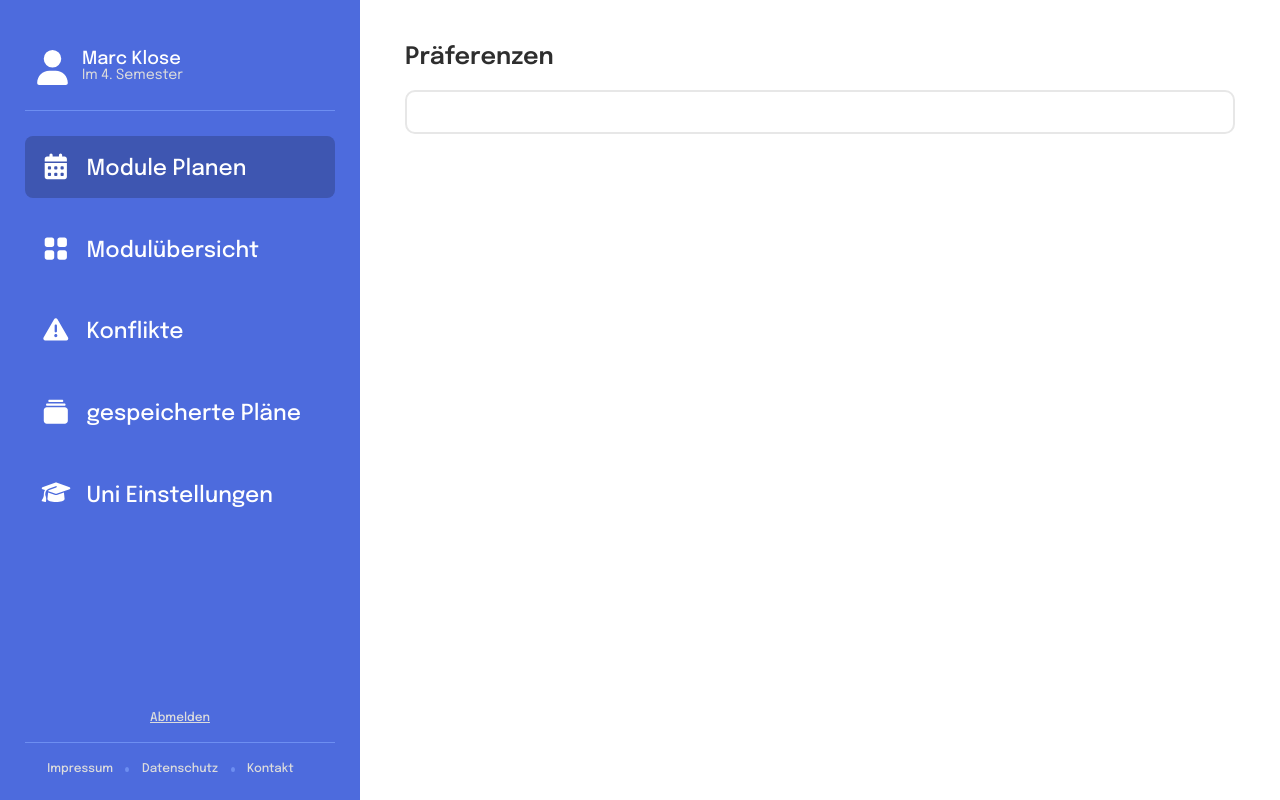
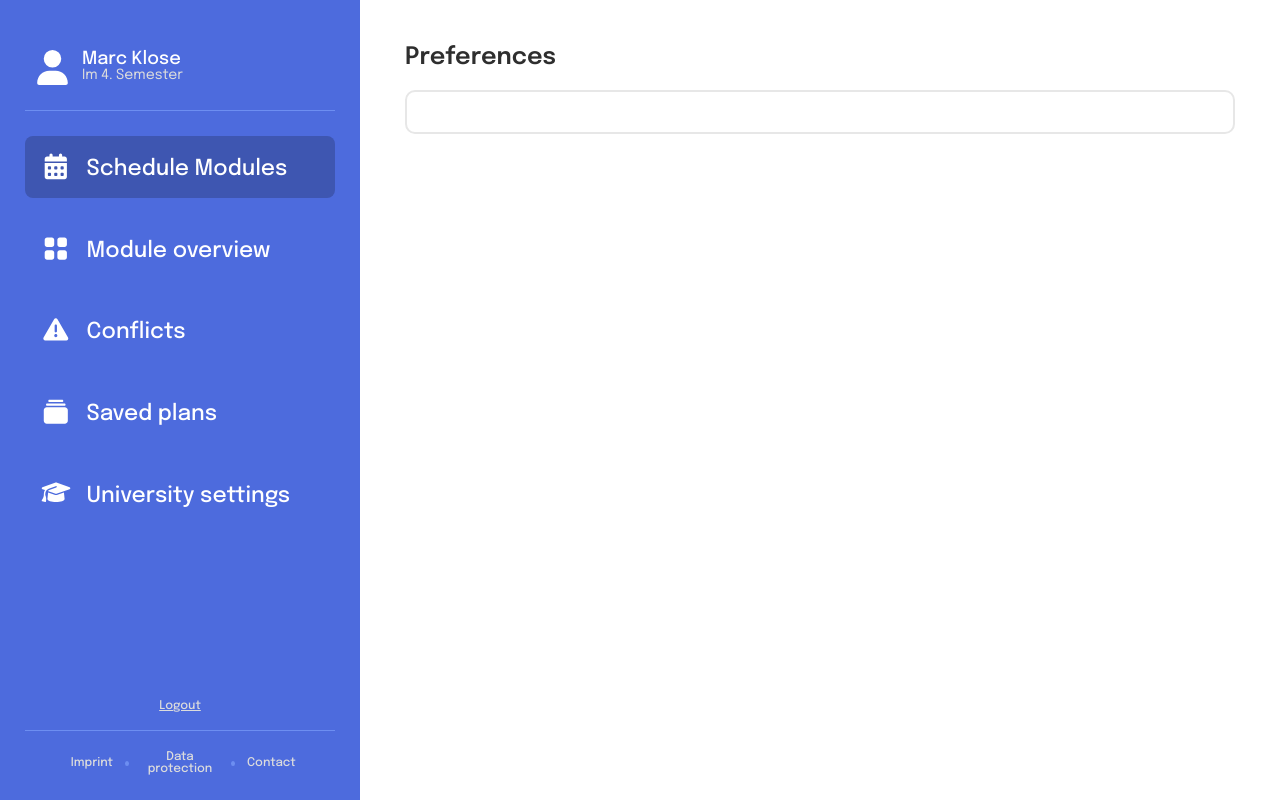
Before and after one commit to Uni-Course-Scheduler/course-scheduler-frontend, a Vue app: page / in a window 1280 px wide. Built offline with nearby package versions, Linux system fonts and the light colour scheme.

Commit message:
[ADD] translations for navbar and view

```diff
--- a/src/assets/locales/de.json
+++ b/src/assets/locales/de.json
@@ -1,4 +1,19 @@
 {
+  "navigationBar": {
+    "buttons": {
+      "scheduler": "Module Planen",
+      "modules": "Modulübersicht",
+      "conflicts": "Konflikte",
+      "archive": "gespeicherte Pläne",
+      "settings": "Uni Einstellungen"
+    },
+    "footer": {
+      "logout": "Abmelden",
+      "imprint": "Impressum",
+      "dataProtection": "Datenschutz",
+      "contact": "Kontakt"
+    }
+  },
   "schedulerView": {
     "preferences": "Präferenzen"
   }
--- a/src/assets/locales/en.json
+++ b/src/assets/locales/en.json
@@ -1,4 +1,19 @@
 {
+  "navigationBar": {
+    "buttons": {
+      "scheduler": "Schedule Modules",
+      "modules": "Module overview",
+      "conflicts": "Conflicts",
+      "archive": "Saved plans",
+      "settings": "University settings"
+    },
+    "footer": {
+      "logout": "Logout",
+      "imprint": "Imprint",
+      "dataProtection": "Data protection",
+      "contact": "Contact"
+    }
+  },
   "schedulerView": {
     "preferences": "Preferences"
   }
--- a/src/components/navigation-bar/NavigationBar.vue
+++ b/src/components/navigation-bar/NavigationBar.vue
@@ -5,17 +5,16 @@ import NavigationBarButton from "@/components/navigation-bar/NavigationBarButton
 import router from "@/router";
 import {computed} from "vue";
 import type {ComputedRef} from "vue";
-import type {RouteRecord} from "vue-router";
+import type {RouteRecordRaw} from "vue-router";
 
-// dynamically render
-const navBarButtons: ComputedRef<any[]> = computed(() => {
-  const navBarButtons: RouteRecord[] = []
+// all routes that should render a navigation bar button
+const navBarButtons: ComputedRef<RouteRecordRaw[]> = computed(() => {
+  const navBarButtons: RouteRecordRaw[] = []
   router.getRoutes().forEach(route => {
     if (route.meta.showInNavBar) navBarButtons.push(route)
   })
   return navBarButtons
 })
-
 </script>
 
 <template>
--- a/src/components/navigation-bar/NavigationBarButton.vue
+++ b/src/components/navigation-bar/NavigationBarButton.vue
@@ -1,19 +1,31 @@
 <script setup lang="ts">
-import type {PropType} from "vue";
+import type {ComputedRef, PropType} from "vue";
 import type {RouteRecordRaw} from "vue-router";
+import {computed} from "vue";
+import {useI18n} from "vue-i18n";
 
-defineProps({
+const { t } = useI18n()
+
+const props = defineProps({
   route: {
     type: Object as PropType<RouteRecordRaw>,
     required: true
   }
+})
+
+// Returns the navigation bar button title in the current selected language
+const multilingualTitle: ComputedRef<string> = computed(() => {
+  if (props.route && props.route.name) {
+    return t(`navigationBar.buttons.${props.route.name}`)
+  }
+  return ''
 })
 </script>
 
 <template>
   <RouterLink :to="{ name: route.name }">
     <component v-if="route.meta" :is="route.meta.icon" fill="var(--text-light-primary)"/>
-    <span>{{ route.meta.navBarTitle }}</span>
+    <span>{{ multilingualTitle }}</span>
   </RouterLink>
 </template>
 
--- a/src/components/navigation-bar/NavigationBarFooter.vue
+++ b/src/components/navigation-bar/NavigationBarFooter.vue
@@ -1,15 +1,17 @@
 <script setup lang="ts">
+import {useI18n} from "vue-i18n";
 
+const { t } = useI18n()
 </script>
 
 <template>
-  <RouterLink class="logout" to="#">Abmelden</RouterLink>
+  <RouterLink class="logout" to="#">{{ t('navigationBar.footer.logout') }}</RouterLink>
   <footer>
-    <RouterLink to="#">Impressum</RouterLink>
+    <RouterLink to="#">{{ t('navigationBar.footer.imprint') }}</RouterLink>
     <span class="dot"></span>
-    <RouterLink to="#">Datenschutz</RouterLink>
+    <RouterLink to="#">{{ t('navigationBar.footer.dataProtection') }}</RouterLink>
     <span class="dot"></span>
-    <RouterLink to="#">Kontakt</RouterLink>
+    <RouterLink to="#">{{ t('navigationBar.footer.contact') }}</RouterLink>
   </footer>
 </template>
 
--- a/src/i18n.ts
+++ b/src/i18n.ts
@@ -11,7 +11,7 @@ export const allLocales: Locale[] = ['de', 'en']
 export const i18n = createI18n({
   legacy: false,
   globalInjection: true,
-  locale: 'de',
+  locale: 'en',
   fallbackLocale: 'en',
   messages: {
     en: en,
--- a/src/router/index.ts
+++ b/src/router/index.ts
@@ -22,7 +22,6 @@ const router = createRouter({
       component: SchedulerView,
       meta: {
         showInNavBar: true,
-        navBarTitle: 'Module Planen',
         icon: CalendarIcon
       }
     },
@@ -32,7 +31,6 @@ const router = createRouter({
       component: ModuleView,
       meta: {
         showInNavBar: true,
-        navBarTitle: 'Modulübersicht',
         icon: ModuleIcon
       }
     },
@@ -42,7 +40,6 @@ const router = createRouter({
       component: ConflictView,
       meta: {
         showInNavBar: true,
-        navBarTitle: 'Konflikte',
         icon: WarningIcon
       }
     },
@@ -52,7 +49,6 @@ const router = createRouter({
       component: ArchiveView,
       meta: {
         showInNavBar: true,
-        navBarTitle: 'gespeicherte Pläne',
         icon: PlansIcon
       }
     },
@@ -62,7 +58,6 @@ const router = createRouter({
       component: SettingsView,
       meta: {
         showInNavBar: true,
-        navBarTitle: 'Uni Einstellungen',
         icon: GraduationCapIcon
       }
     },
```
